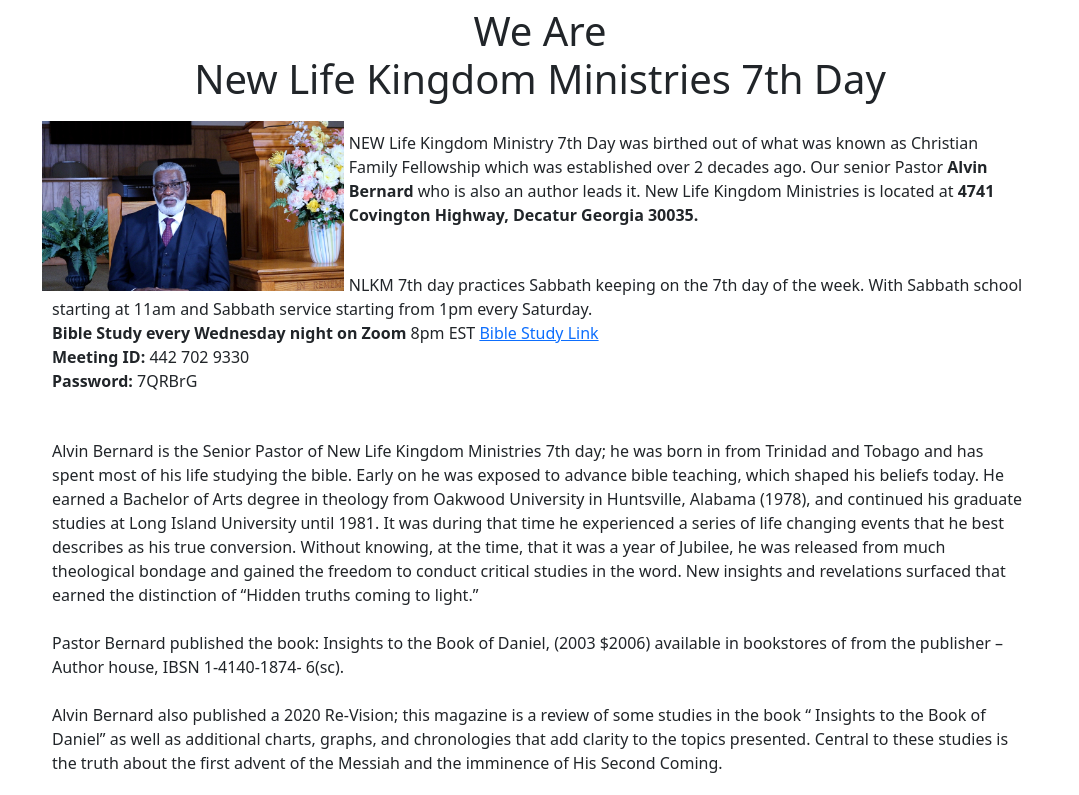
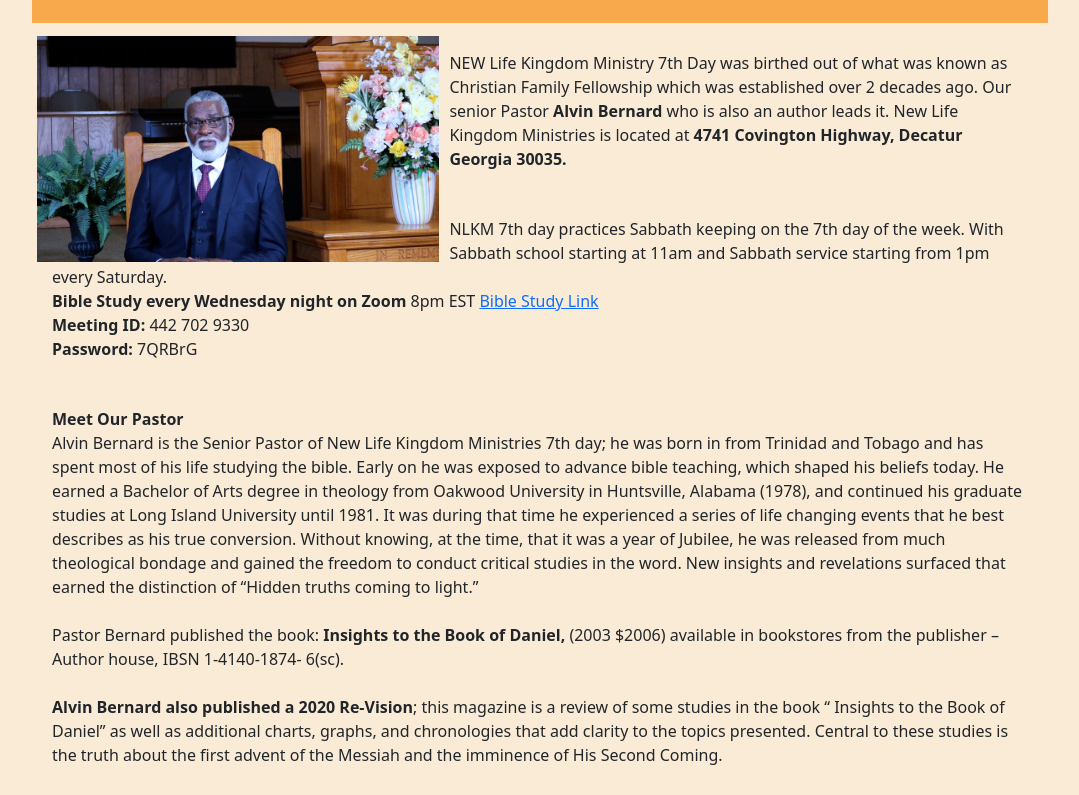
Before and after one commit to Thatucheshow/New-Life-Kingdom, a React (Create React App) app in the folder newlifekingdom/: page / in a window 1280 px wide. Shown: the part 921-1716 px from the top of the page, without its empty margins (100-1179 px from the left). Built offline with nearby package versions, Linux system fonts and the light colour scheme.

Commit message:
aug 25 2022

```diff
--- a/newlifekingdom/src/components/about/about.jsx
+++ b/newlifekingdom/src/components/about/about.jsx
@@ -6,7 +6,7 @@ import praise from '../../assets/praiseteam1.jpg'
 const About = () => {
   return (
     <div className='about'>
-      <h1>We Are <br /> New Life Kingdom Ministries 7th Day </h1>
+      <h1>ABOUT US <br />  </h1>
       <div className='about_container'>
       <img className='pastor' src={pastor}        alt="image_of_pastor" />
         <p>
@@ -25,7 +25,7 @@ const About = () => {
           <b>Password:</b> 7QRBrG
          </div>
         </p>
-        <p>
+        <p> <b>Meet Our Pastor</b> <br />
           Alvin Bernard is the Senior Pastor of New Life Kingdom Ministries 7th day; he was
           born in from Trinidad and Tobago and has spent most of his life studying the bible.
           Early on he was exposed to advance bible teaching, which shaped his beliefs today.
@@ -38,11 +38,11 @@ const About = () => {
           insights and revelations surfaced that earned the distinction of “Hidden truths
           coming to light.” <br/>
           <br />
-          Pastor Bernard published the book: Insights to the Book of Daniel, (2003 $2006)
-          available in bookstores of from the publisher – Author house, IBSN 1-4140-1874-
+          Pastor Bernard published the book: <b>Insights to the Book of Daniel,</b>  (2003 $2006)
+          available in bookstores from the publisher – Author house, IBSN 1-4140-1874-
           6(sc). <br />
           <br />
-          Alvin Bernard also published a 2020 Re-Vision; this magazine is a review of some
+          <b> Alvin Bernard also published a 2020 Re-Vision</b>; this magazine is a review of some
           studies in the book “ Insights to the Book of Daniel” as well as additional charts,
           graphs, and chronologies that add clarity to the topics presented. Central to these
           studies is the truth about the first advent of the Messiah and the imminence of His
--- a/newlifekingdom/src/index.css
+++ b/newlifekingdom/src/index.css
@@ -49,11 +49,18 @@ body{
     width: 100%;
     height: 100%;
     padding: 5px;
-    padding-top: 10%;
+    padding-top: 5%;
+    background-color: antiquewhite;
 
 }
 .about h1{
+    width: 80%;
+    background-color: rgb(247, 169, 75);
     text-align: center;
+    display: block;
+    margin-left: auto;
+    margin-right: auto;
+    padding: 1rem;
 }
 
 .about_container{
@@ -72,10 +79,10 @@ body{
     padding: 5px;
 }
 .pastor{
-    width: 30%;
+    width: 40%;
     height: 40%;
     float: left;
-    margin:5px;
+    margin-right:10px;
 }
 .contact{
     background-color: rgb(162, 33, 194);
```
